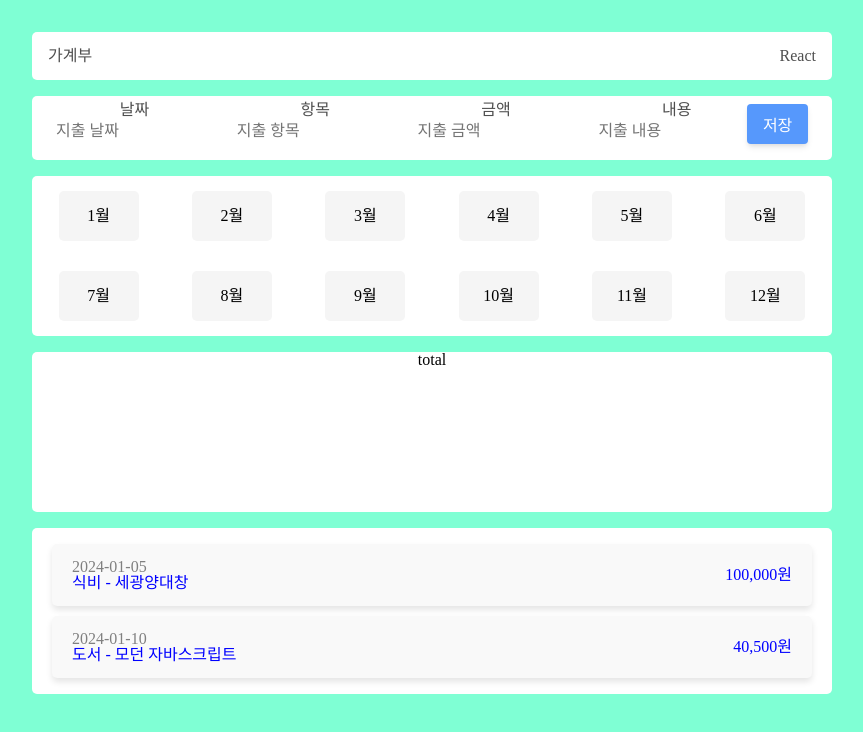
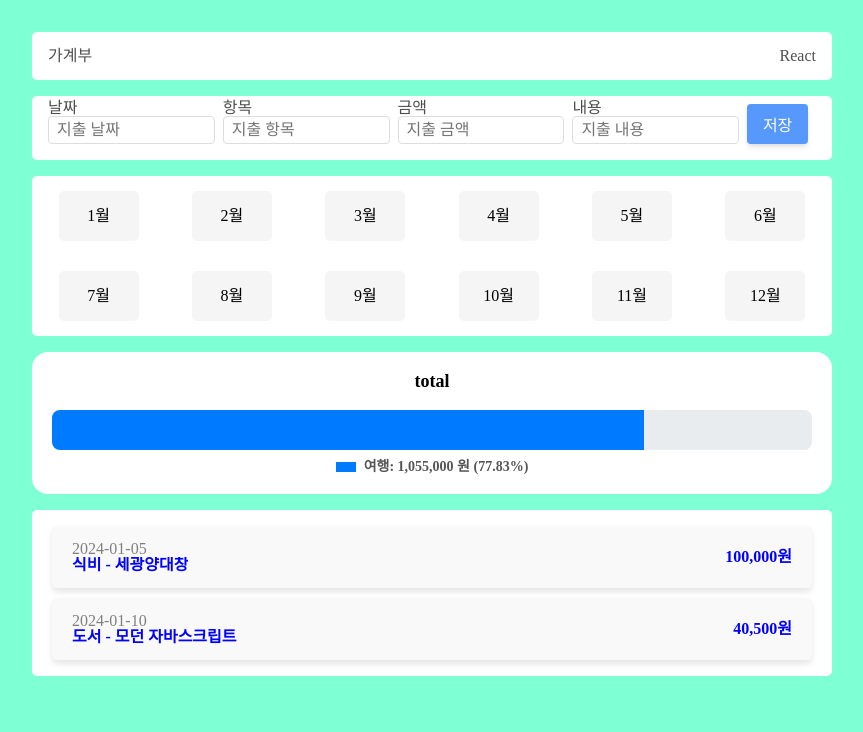
Before and after one commit to eunohhh/eunoh_ledger, a React (Vite) app: page / in a window 1280 px wide. Shown: the top 732 px of the page, without its empty margins (208-1071 px from the left). Built offline with nearby package versions, Linux system fonts and the light colour scheme.

Commit message:
240521 [style] : style update

```diff
--- a/src/components/Card/Card.tsx
+++ b/src/components/Card/Card.tsx
@@ -37,9 +37,11 @@ const StyledUl = styled.ul`
         overflow: hidden;
         text-overflow: ellipsis;
         color: blue;
+        font-weight: bold;
     }
     div:nth-child(2) p {
         color: blue;
+        font-weight: bold;
     }
 `;
 
--- a/src/components/Form/Input/Input.tsx
+++ b/src/components/Form/Input/Input.tsx
@@ -14,7 +14,7 @@ const StyledDiv = styled.div`
         display: flex;
         flex-direction: column;
         justify-content: flex-end;
-        width: 25%;
+        min-width: 120px;
     }
 
     input {
@@ -24,8 +24,11 @@ const StyledDiv = styled.div`
         font-family: inherit;
         padding: 0.25em 0.5em;
         background-color: #fff;
-        border: 2px solid var(--input-border);
+        border: 1px solid rgb(221, 221, 221);
         border-radius: 4px;
+    }
+    label {
+        text-align: left;
     }
 `;
 
--- a/src/components/Total/Total.tsx
+++ b/src/components/Total/Total.tsx
@@ -1,18 +1,69 @@
 import styled from "styled-components";
 
 const StyledSection = styled.section`
-    position: relative;
-    display: grid;
+    box-sizing: border-box;
+    padding: 20px;
     width: 100%;
-    height: 20vh;
-    background-color: white;
-    border-radius: 5px;
+    background-color: rgb(255, 255, 255);
+    border-radius: 16px;
+    text-align: center;
+    font-size: 18px;
+    font-weight: bold;
+`;
+
+const StyledGraphDiv = styled.div`
+    display: flex;
+    align-items: center;
+    margin-top: 20px;
+    height: 40px;
+    background-color: rgb(233, 236, 239);
+    border-radius: 8px;
+    overflow: hidden;
+
+    & > div {
+        height: 100%;
+        background-color: rgb(0, 123, 255);
+        width: 77.83%;
+        transition: width 0.2s ease-in-out 0s;
+    }
+`;
+
+const StyledAnotBoxDiv = styled.div`
+    width: 100%;
+    display: flex;
+    justify-content: center;
+    gap: 20px;
+    flex-wrap: wrap;
+    margin-top: 10px;
+`;
+
+const StyledAnotDiv = styled.div`
+    display: flex;
+    align-items: center;
+    font-size: 14px;
+    color: rgb(85, 85, 85);
+
+    & > div {
+        width: 20px;
+        height: 10px;
+        background-color: rgb(0, 123, 255);
+        margin-right: 8px;
+    }
 `;
 
 function Total() {
     return (
         <StyledSection>
-            <div>total</div>
+            total
+            <StyledGraphDiv>
+                <div></div>
+            </StyledGraphDiv>
+            <StyledAnotBoxDiv>
+                <StyledAnotDiv>
+                    <div></div>
+                    {`여행: 1,055,000 원 (77.83%)`}
+                </StyledAnotDiv>
+            </StyledAnotBoxDiv>
         </StyledSection>
     );
 }
```
